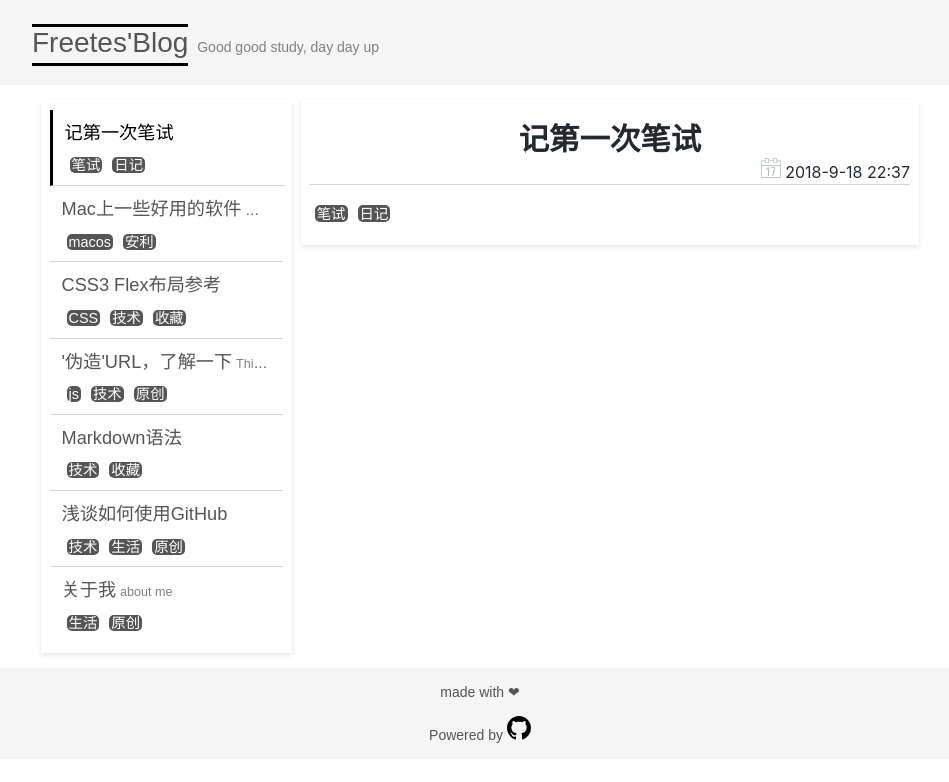
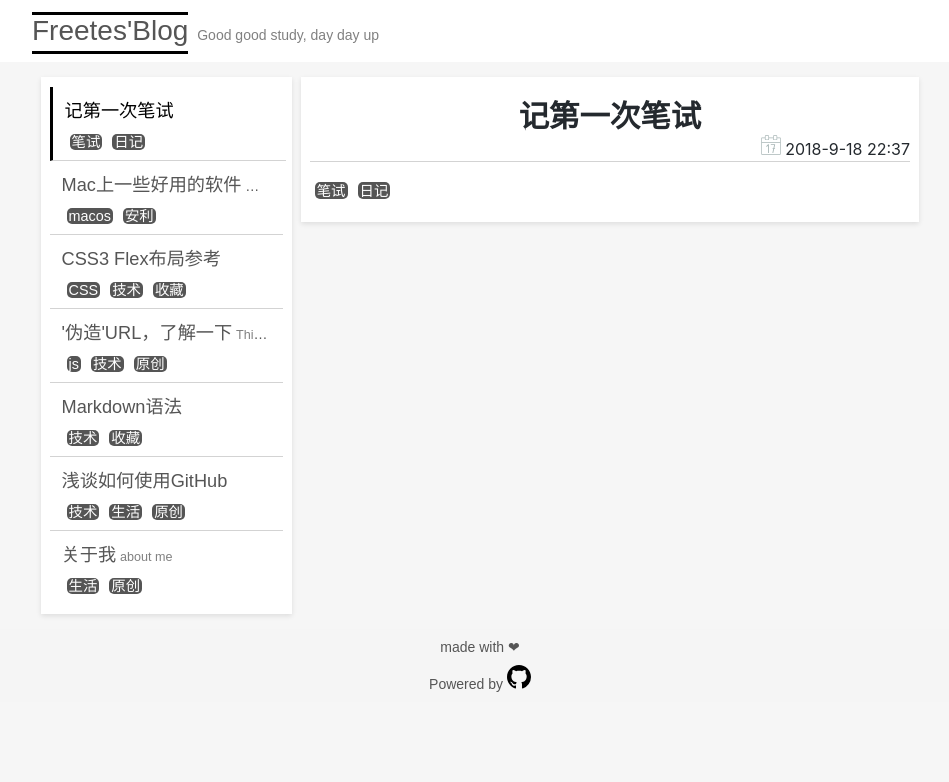
Before and after one commit to freetes/freetes.github.io, a website: page index.html in a window 1280 px wide. Shown: the whole page, without its empty margins (160-1109 px from the left). Drawn offline with nearby package versions, Linux system fonts and the light colour scheme.

Commit message:
Change UI

```diff
--- a/index.html
+++ b/index.html
@@ -18,8 +18,7 @@
 
   <div class="container" id="mainDiv">
     <div class="list col-md-3 col-xs"></div>
-    <article class="markdown-body col-md-7 col-xs-full" style="background-color: white">
-
+    <article class="markdown-body col-md-7 col-xs-full">
     </article>
   </div>
 
--- a/public/css/newStyle.css
+++ b/public/css/newStyle.css
@@ -11,7 +11,8 @@ body{
   font-family: "PingFang SC", "Microsoft YaHei", sans-serif !important;
   font-size: 14px;
   line-height: 20px;
-  color: #555;
+  color: white;
+  background-color: #101010;
 }
 
 header{
@@ -21,6 +22,7 @@ header{
   flex-direction: row;
   justify-content: center;
   align-items: center;
+  background-color: #000;
 }
 header > div{
   width: 80%;
@@ -37,6 +39,12 @@ div#mainDiv{
   justify-content: flex-start;
   align-items: flex-start;
 }
+div#mainDiv > div.list{
+  width: 250px;
+}
+div#mainDiv > div.markdown-body{
+  flex: 1 1 auto;
+}
 
 footer{
   display: flex;
--- a/public/css/style.css
+++ b/public/css/style.css
@@ -8,17 +8,16 @@ body {
   word-wrap: break-word;
   font-family: "PingFang SC", "Microsoft YaHei", sans-serif !important;
   font-size: 14px;
-  line-height: 2;
   color: #555;
   display: flex;
   flex-direction: column;
   justify-content: flex-start;
   min-height: 100%;
+  background-color: #f6f6f6;
 }
 
 header{
-  height: 85px;
-  background-color: #f5f5f5 !important;
+  background-color: white;
 }
 
 #blogName{
@@ -60,6 +59,7 @@ header{
   text-overflow: ellipsis;
   white-space: nowrap;
   overflow: hidden;
+  padding: 4px 0
 }
 .selected{
   border-left: 3px solid black;
@@ -75,6 +75,9 @@ header{
   color: gray
 }
 
+.markdown-body{
+  background-color: white;
+}
 .markdown-body .title{
   text-align: center;
   font-size: 1.9em;
@@ -104,14 +107,15 @@ header{
 }
 
 footer{
-  float: left;
+  float: right;
+  align-self: flex-end;
   width: 100%;
   display: flex;
   background-color: #f5f5f5;
   justify-content: center;
   flex-direction: column;
   text-align: center;
-  align-self: flex-end;
+
 }
 
 footer span{
@@ -126,12 +130,10 @@ footer span:last-child{
   bottom: 40px;
   right: 40px;
   width: 40px;
-  float: left;
   height: auto;
 }
 
 .tools button{
-  float: left;
   background-color: black;
   border: none;
   width: 40px;
```
